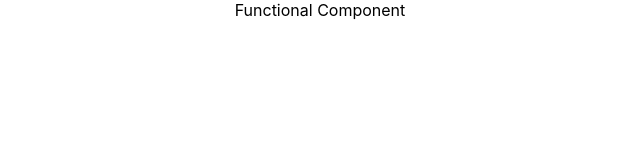
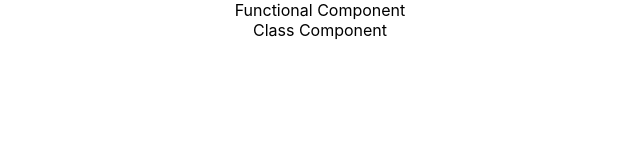
Before and after one commit to Asadbek-Dev/React_Sources, a React (Create React App) app: page / in a window 1280 px wide. Shown: the top 160 px of the page, without its empty margins (320-960 px from the left). Built offline with nearby package versions, Linux system fonts and the light colour scheme.

Commit message:
created class component

```diff
--- a/src/App.js
+++ b/src/App.js
@@ -1,10 +1,12 @@
 import './App.css';
+import ClassComponent from './components/ClassComponent';
 import { FunctionalComponent } from './components/FunctionalComponent';
 
 function App() {
   return (
     <div className="App">
      <FunctionalComponent/>
+     <ClassComponent/>
     </div>
   );
 }
--- /dev/null
+++ b/src/components/ClassComponent.js
@@ -0,0 +1,11 @@
+import React, { Component } from 'react'
+
+export class ClassComponent extends Component {
+  render() {
+    return (
+      <div>Class Component</div>
+    )
+  }
+}
+
+export default ClassComponent
```
